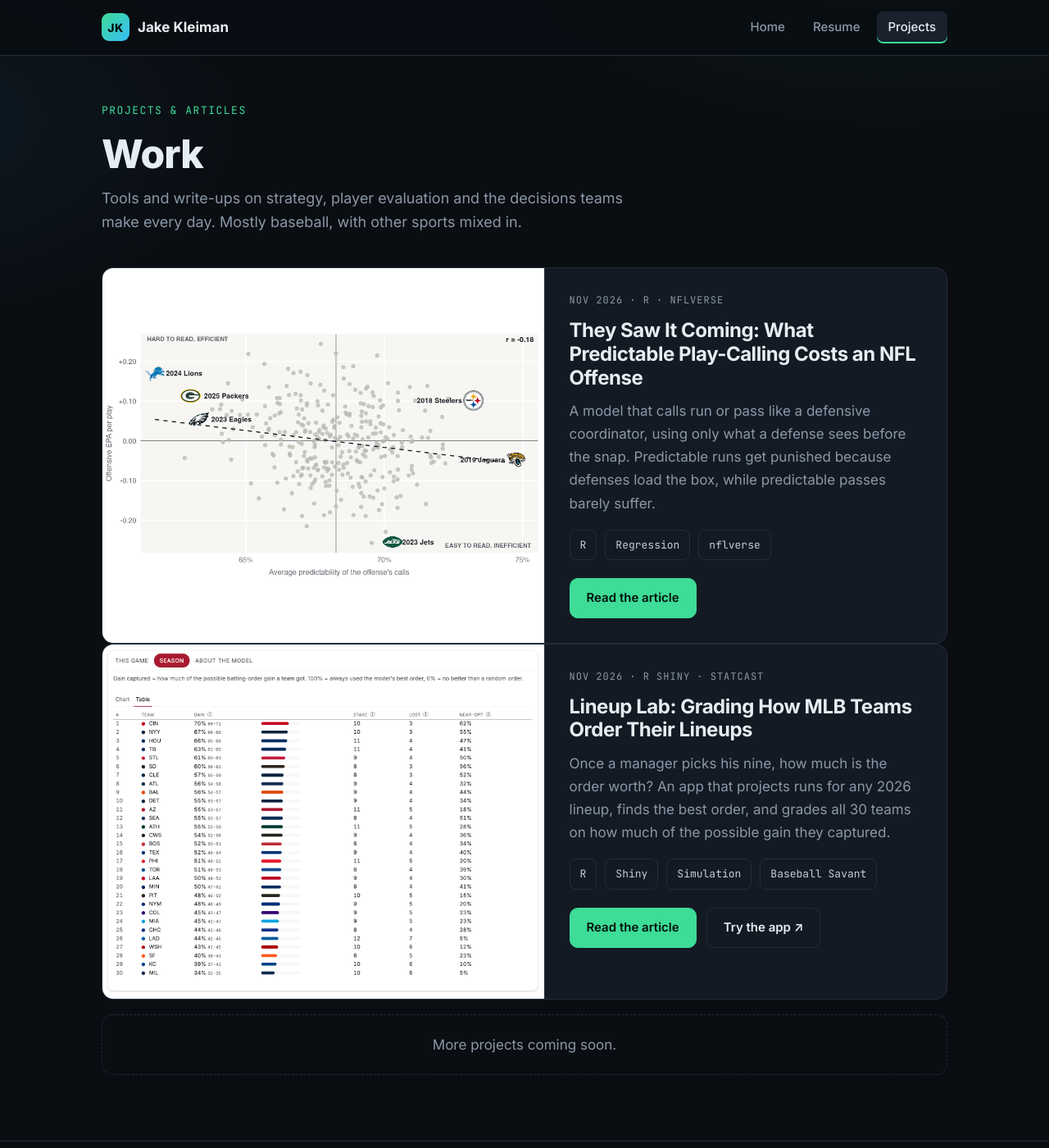
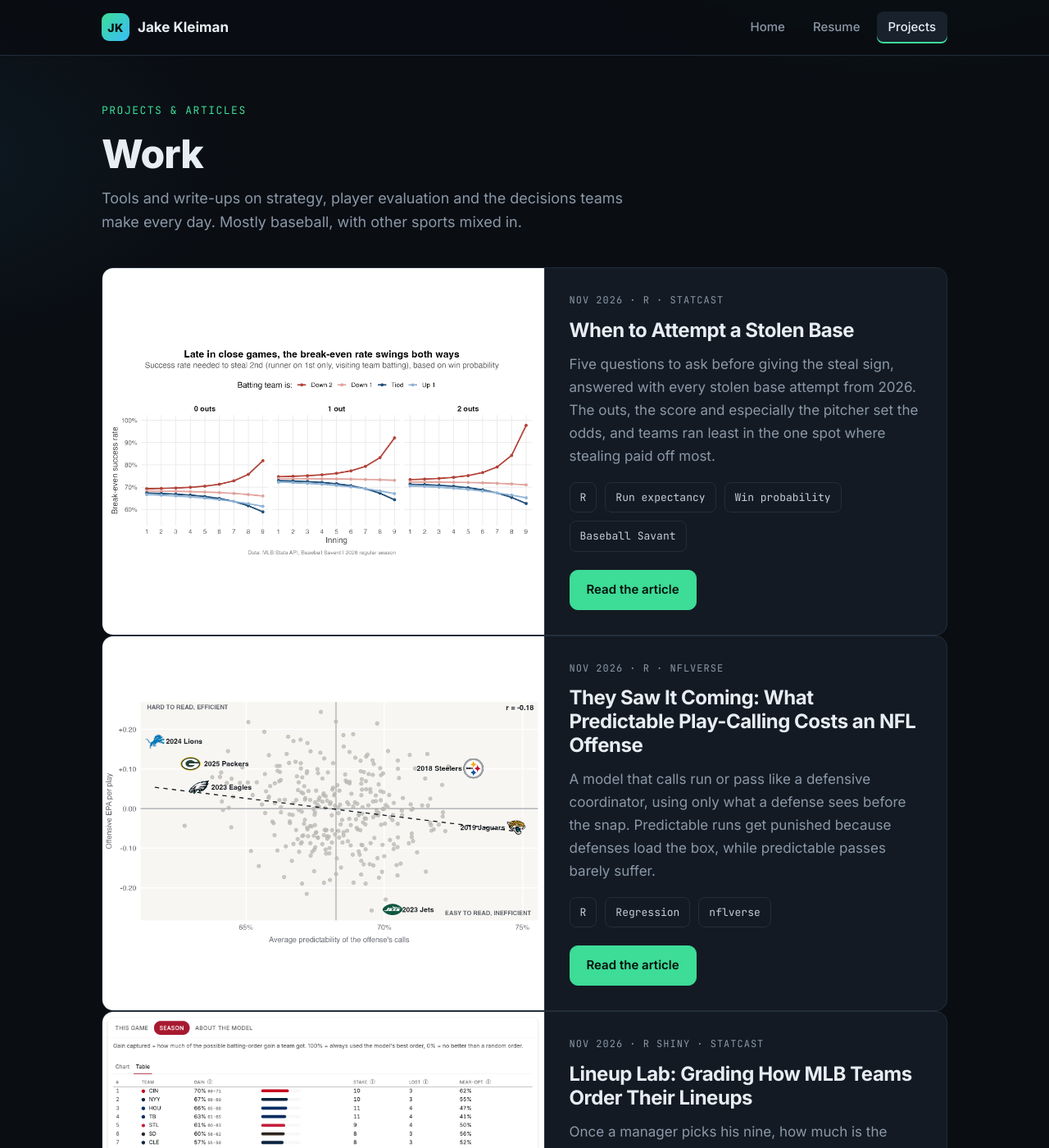
Before and after one commit to jakekleiman/jakekleiman.github.io, a Jekyll site: the page built from projects.md, in a window 1280 px wide and 1400 px high. Shown: the whole window at 82% size. Built offline with Jekyll 4.4.1, drawn with Linux system fonts in a browser that asks for light colours.

Commit message:
Add stolen base article with captioned figures (#1)
Claude-Session: https://claude.ai/code/session_019BerLUgMDEPbzJQy48apmG

Co-authored-by: Jake Kleiman <jmkleiman@icloud.com>
Co-authored-by: Claude Opus 5.5 <noreply@anthropic.com>

```diff
--- a/assets/css/site.css
+++ b/assets/css/site.css
@@ -187,7 +187,9 @@ h1, h2, h3 { line-height: 1.2; letter-spacing: -0.02em; }
 .prose li::marker { color: var(--accent); }
 .ll-fig { margin: 32px 0; }
 .ll-fig img { width: 100%; border: 1px solid var(--line); border-radius: 12px; display: block; }
-.ll-fig figcaption { font-size: 14px; color: var(--muted); margin-top: 10px; font-style: italic; }
+.ll-fig figcaption { font-size: 14px; line-height: 1.5; color: var(--muted); margin: 12px auto 0; max-width: 640px; text-align: center; font-style: italic; }
+.dek { font-size: 20px; color: var(--muted); margin: -8px 0 32px; }
+.prose td.hl { color: var(--accent); font-weight: 700; background: rgba(61, 220, 151, .10); }
 .prose table { width: 100%; border-collapse: collapse; margin: 24px 0 32px; font-size: 16px; }
 .prose th, .prose td { text-align: left; padding: 10px 14px; border-bottom: 1px solid var(--line); }
 .prose th { color: var(--text); font-weight: 600; font-size: 13px; text-transform: uppercase; letter-spacing: 0.5px; }
--- a/projects.md
+++ b/projects.md
@@ -7,6 +7,21 @@ permalink: /projects/
 <div class="eyebrow">Projects &amp; articles</div>
 <h1 class="page-title">Work</h1>
 <p class="page-sub">Tools and write-ups on strategy, player evaluation and the decisions teams make every day. Mostly baseball, with other sports mixed in.</p>
+
+<div class="project">
+  <a class="project-img project-img--fit" href="{{ '/stolen-bases/' | relative_url }}"><img src="{{ '/assets/img/stolen-bases/02-win-probability.png' | relative_url }}" alt="Break-even rate for stealing second by inning and score"></a>
+  <div class="project-body">
+    <div class="meta">Nov 2026 · R · Statcast</div>
+    <h2><a href="{{ '/stolen-bases/' | relative_url }}">When to Attempt a Stolen Base</a></h2>
+    <p>Five questions to ask before giving the steal sign, answered with every stolen base attempt from 2026. The outs, the score and especially the pitcher set the odds, and teams ran least in the one spot where stealing paid off most.</p>
+    <div class="chips" style="margin-bottom:22px">
+      <span class="chip">R</span><span class="chip">Run expectancy</span><span class="chip">Win probability</span><span class="chip">Baseball Savant</span>
+    </div>
+    <div class="btn-row" style="margin-top:0">
+      <a class="btn btn-primary" href="{{ '/stolen-bases/' | relative_url }}">Read the article</a>
+    </div>
+  </div>
+</div>
 
 <div class="project">
   <a class="project-img project-img--fit" href="{{ '/play-calling-predictability/' | relative_url }}"><img src="{{ '/assets/img/predictability/thumb-teams.png' | relative_url }}" alt="Every NFL team-season, predictability vs. EPA per play"></a>
```
Also changed, not shown: stolen-bases.md (added, +197 -0 lines), assets/img/stolen-bases/01-breakeven-by-outs.png (added), assets/img/stolen-bases/02-win-probability.png (added), assets/img/stolen-bases/03-count.png (added), assets/img/stolen-bases/04-pitchers.png (added), assets/img/stolen-bases/05-disengagements.png (added), assets/img/stolen-bases/06-runners.png (added), assets/img/stolen-bases/07-year-to-year.png (added).
